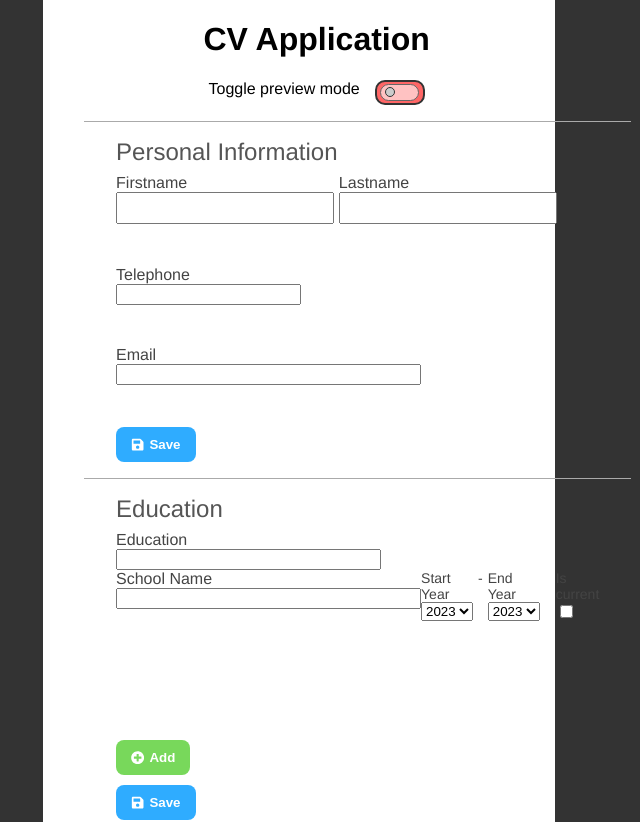
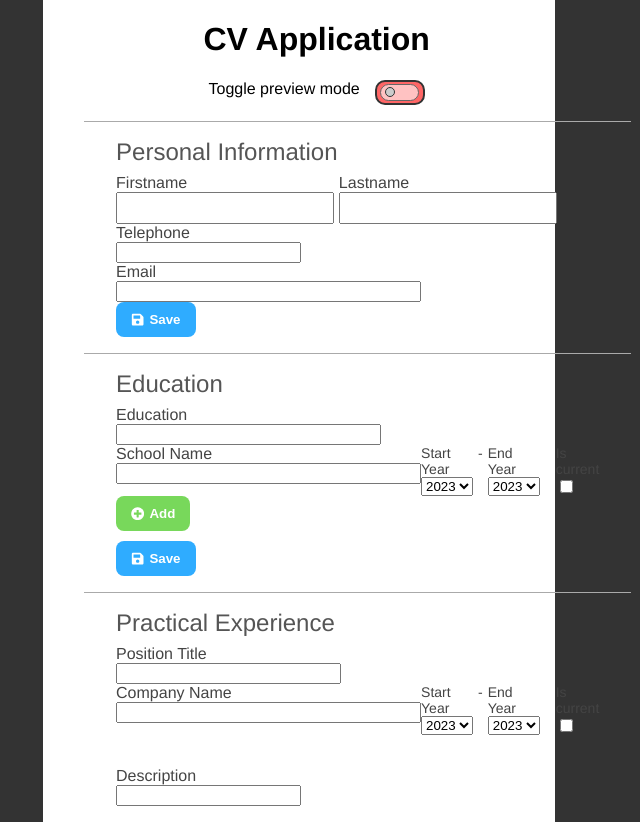
Before and after one commit to JSHC/odin-cvproject, a React (Create React App) app: page / in a window 1280 px wide. Shown: the top 822 px of the page, without its empty margins (341-981 px from the left). Built offline with nearby package versions, Linux system fonts and the light colour scheme.

Commit message:
Adjust cv-container grid rows to be auto sized

```diff
--- a/src/styles/App.css
+++ b/src/styles/App.css
@@ -35,7 +35,7 @@ body {
 
 .cv-container {
     display: grid;
-    grid-template-rows: 1fr 1fr 1fr;
+    grid-template-rows: repeat(3, auto);
     grid-template-columns: 1fr;
     grid-auto-flow: row;
     width: 85%;
```
